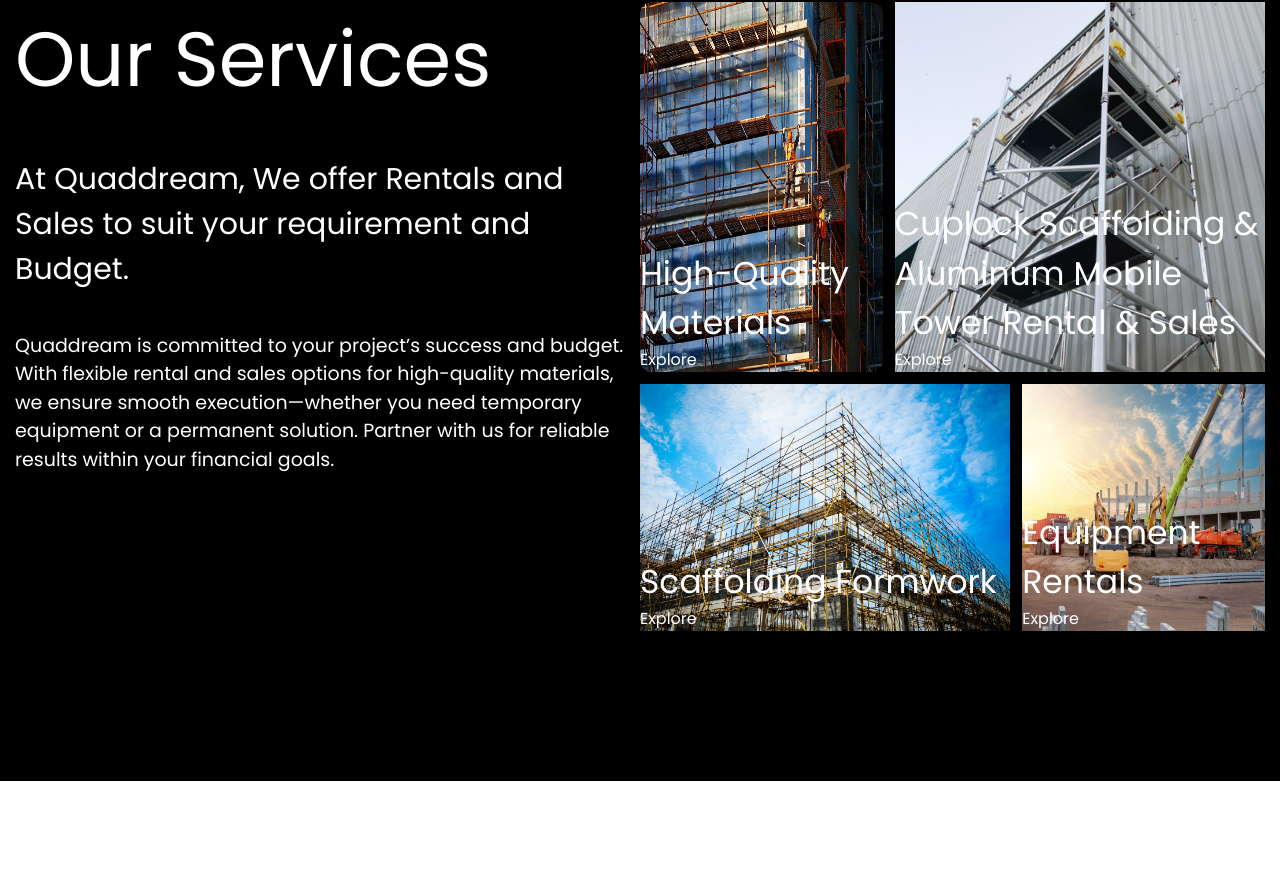
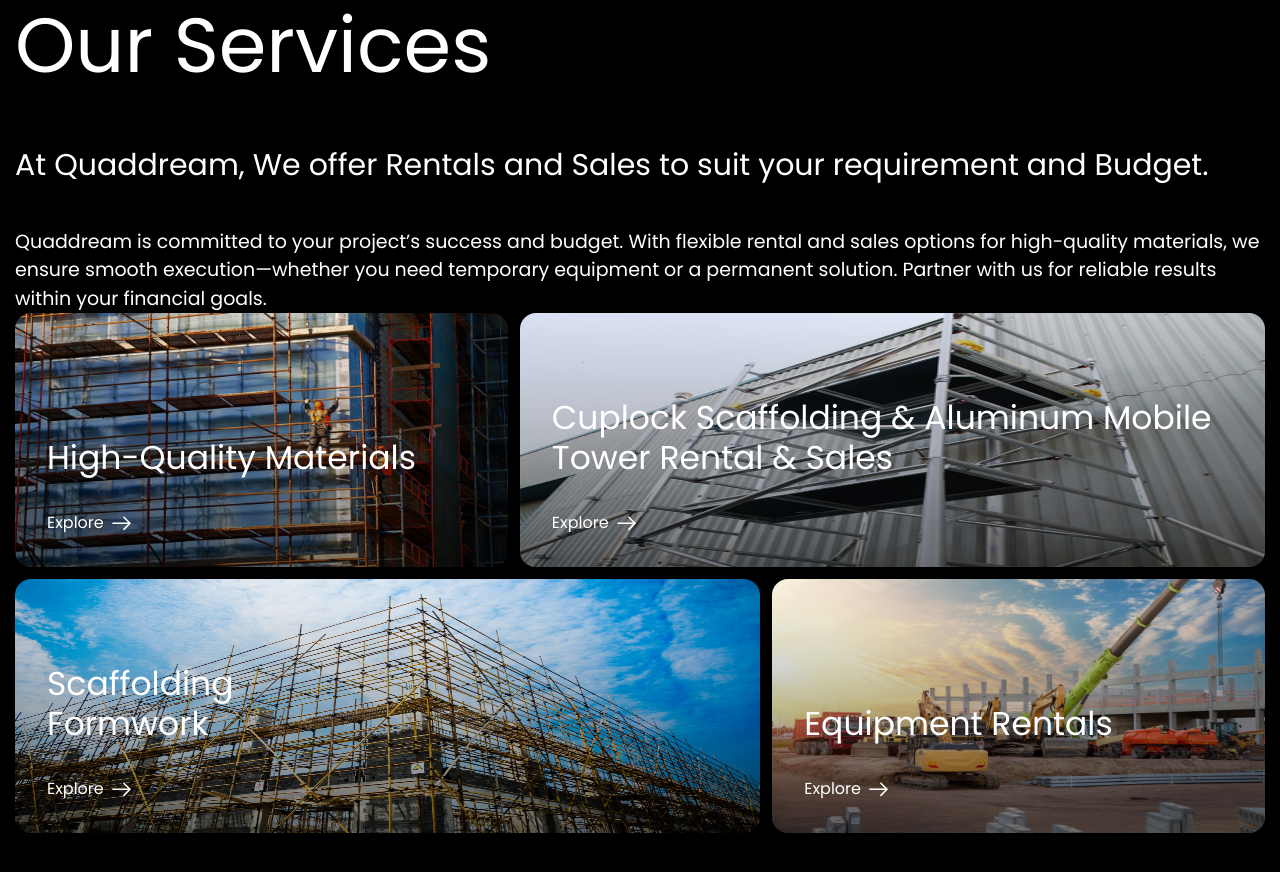
Before and after one commit to quaddream/quaddream, a Next.js app: page / in a window 1280 px wide. Shown: the part 1937-2809 px from the top of the page. Before the commit the page ends 2718 px from the top, so only its background shows below. Built offline with nearby package versions, Linux system fonts and the light colour scheme.

Commit message:
service page

```diff
--- a/app/components/home/sections/Services.tsx
+++ b/app/components/home/sections/Services.tsx
@@ -1,11 +1,12 @@
 import React from 'react'
 import Image from 'next/image'
+import Link from 'next/link'
 
 const Services = () => {
     return (
-    <section>
-        <div className='container py-[150px]'>
-            <div className='grid grid-cols-2 text-white'>
+        <section className='py-150'>
+            <div className='container'>
+                <div className='grid grid-cols-1 2xl:grid-cols-[auto_866.89px] 2xl:gap-[97.23px] text-white'>
                     <div className='flex flex-col gap-[40px]'>
                         <h2 className='text-80'>Our Services</h2>
                         <h4 className='text-30'>At Quaddream, We offer Rentals and Sales to suit your requirement and Budget.</h4>
@@ -15,35 +16,95 @@
                         </p>
                     </div>
                     <div className='flex flex-col w-full gap-3 h-fit'>
-                    <div className='grid grid-cols-5 gap-3'>
-                    <div className='relative rounded-2xl col-span-2'>
-                        <Image src="/assets/home/service-1.jpg" alt="Services" width={500} height={300} className='h-full w-full rounded-xl'/>
-                        <div className='absolute bottom-0 left-0'>
-                        <h3 className='text-33'>High-Quality Materials</h3>
-                        <button>Explore</button>
+                        <div className='grid grid-cols-5 2xl:grid-rows-[336px_339px] gap-3'>
+                            <div className='relative col-span-2 overflow-hidden rounded-2xl p-8 flex flex-col group'>
+                                <div className='absolute top-0 left-0 h-full w-full overflow-hidden'>
+                                    <Image src="/assets/home/service-1.jpg" alt="Services" width={500} height={300} className='h-full w-full' />
+                                </div>
+                                <div className='absolute top-0 left-0 h-full w-full bg-gradient-to-b from-transparent to-black/50 group-hover:to-primary transition-all duration-300 to-100% z-20'></div>
+                                <div className='relative z-20 w-[53px] h-[53px] flex items-center justify-center bg-primary rounded-full opacity-0 group-hover:opacity-100 transition-all duration-300'>
+                                    <svg width="12" height="12" viewBox="0 0 12 12" fill="none" xmlns="http://www.w3.org/2000/svg" >
+                                        <path d="M10.8472 1.14795L0.820141 11.175" stroke="white" stroke-width="1.07432" stroke-miterlimit="10" stroke-linecap="round" stroke-linejoin="round" />
+                                        <path d="M10.8472 8.50349V1.14795H3.49163" stroke="white" stroke-width="1.07432" stroke-miterlimit="10" stroke-linecap="round" stroke-linejoin="round" />
+                                    </svg>
+                                </div>
+                                <div className='relative z-30 mt-auto'>
+                                    <h3 className='text-33 leading-[1.212121212121212] mb-25px'>High-Quality Materials</h3>
+                                    <Link href="/" className="flex items-center gap-2 group cursor-pointer">
+                                        <span>Explore</span> <svg width="19" height="15" viewBox="0 0 19 15" fill="none" xmlns="http://www.w3.org/2000/svg"
+                                        className='group-hover:translate-x-2 transition-all duration-300'>
+                                            <path d="M11.8843 1.2334L17.9543 7.3034L11.8843 13.3734" stroke="white" stroke-width="1.5" stroke-miterlimit="10" stroke-linecap="round" stroke-linejoin="round" className='group-hover:stroke-primary transition-all duration-300' />
+                                            <path d="M0.954102 7.30322H17.7841" stroke="white" stroke-width="1.5" stroke-miterlimit="10" stroke-linecap="round" stroke-linejoin="round" className='group-hover:stroke-primary transition-all duration-300' />
+                                        </svg>
+                                    </Link>
                                 </div>
                             </div>
-                    <div className='relative col-span-3'>
-                        <Image src="/assets/home/service-2.jpg" alt="Services" width={500} height={500} className='h-full w-full'/>
-                        <div className='absolute bottom-0 left-0'>
-                        <h3 className='text-33'>Cuplock Scaffolding & Aluminum Mobile Tower Rental & Sales</h3>
-                        <button>Explore</button>
+                            <div className='relative col-span-3 overflow-hidden rounded-2xl p-8 flex flex-col group'>
+                                <div className='absolute top-0 left-0 h-full w-full overflow-hidden'>
+                                    <Image src="/assets/home/service-2.jpg" alt="Services" width={500} height={500} className='h-full w-full' />
+                                </div>
+                                <div className='absolute top-0 left-0 h-full w-full bg-gradient-to-b from-transparent to-black/50 to-100%  z-20'></div>
+                                <div className='relative z-20 w-[53px] h-[53px] flex items-center justify-center bg-primary rounded-full opacity-0 group-hover:opacity-100 transition-all duration-300'>
+                                    <svg width="12" height="12" viewBox="0 0 12 12" fill="none" xmlns="http://www.w3.org/2000/svg">
+                                        <path d="M10.8472 1.14795L0.820141 11.175" stroke="white" stroke-width="1.07432" stroke-miterlimit="10" stroke-linecap="round" stroke-linejoin="round" />
+                                        <path d="M10.8472 8.50349V1.14795H3.49163" stroke="white" stroke-width="1.07432" stroke-miterlimit="10" stroke-linecap="round" stroke-linejoin="round" />
+                                    </svg>
+                                </div>
+                                <div className='relative z-30 mt-auto'>
+                                    <h3 className='text-33 leading-[1.212121212121212] mb-25px'>Cuplock Scaffolding & Aluminum Mobile Tower Rental & Sales</h3>
+                                    <Link href="/" className="flex items-center gap-2 group cursor-pointer" >
+                                        <span>Explore</span> <svg width="19" height="15" viewBox="0 0 19 15" fill="none" xmlns="http://www.w3.org/2000/svg"
+                                        className='group-hover:translate-x-2 transition-all duration-300'>
+                                            <path d="M11.8843 1.2334L17.9543 7.3034L11.8843 13.3734" stroke="white" stroke-width="1.5" stroke-miterlimit="10" stroke-linecap="round" stroke-linejoin="round" className='group-hover:stroke-primary transition-all duration-300' />
+                                            <path d="M0.954102 7.30322H17.7841" stroke="white" stroke-width="1.5" stroke-miterlimit="10" stroke-linecap="round" stroke-linejoin="round" className='group-hover:stroke-primary transition-all duration-300' />
+                                        </svg>
+                                    </Link>
                                 </div>
                             </div>
+
+                            <div className='col-span-3 relative overflow-hidden rounded-2xl p-8 flex flex-col   group'>
+                                <div className='absolute top-0 left-0 h-full w-full overflow-hidden'>
+                                    <Image src="/assets/home/service-3.jpg" alt="Services" width={500} height={500} className='h-full w-full' />
                                 </div>
-                    <div className='grid grid-cols-5 gap-3'>
-                    <div className='col-span-3 relative'>
-                        <Image src="/assets/home/service-3.jpg" alt="Services" width={500} height={500} className='h-full w-full'/>
-                        <div className='absolute bottom-0 left-0'>
-                        <h3 className='text-33'>Scaffolding Formwork</h3>
-                        <button>Explore</button>
+                                <div className='absolute top-0 left-0 h-full w-full bg-gradient-to-b from-transparent to-black/50 to-100% z-20'></div>
+                                <div className='relative z-20 w-[53px] h-[53px] flex items-center justify-center bg-primary rounded-full opacity-0 group-hover:opacity-100 transition-all duration-300'>
+                                    <svg width="12" height="12" viewBox="0 0 12 12" fill="none" xmlns="http://www.w3.org/2000/svg">
+                                        <path d="M10.8472 1.14795L0.820141 11.175" stroke="white" stroke-width="1.07432" stroke-miterlimit="10" stroke-linecap="round" stroke-linejoin="round" />
+                                        <path d="M10.8472 8.50349V1.14795H3.49163" stroke="white" stroke-width="1.07432" stroke-miterlimit="10" stroke-linecap="round" stroke-linejoin="round" />
+                                    </svg>
+                                </div>
+                                <div className='relative z-30 mt-auto'>
+                                    <h3 className='text-33 leading-[1.212121212121212] mb-25px'>Scaffolding <br /> Formwork</h3>
+                                    <Link href="/" className="flex items-center gap-2 group cursor-pointer">
+                                        <span>Explore</span>
+                                        <svg width="19" height="15" viewBox="0 0 19 15" fill="none" xmlns="http://www.w3.org/2000/svg"
+                                        className='group-hover:translate-x-2 transition-all duration-300'>
+                                            <path d="M11.8843 1.2334L17.9543 7.3034L11.8843 13.3734" stroke="white" stroke-width="1.5" stroke-miterlimit="10" stroke-linecap="round" stroke-linejoin="round" className='group-hover:stroke-primary transition-all duration-300' />
+                                            <path d="M0.954102 7.30322H17.7841" stroke="white" stroke-width="1.5" stroke-miterlimit="10" stroke-linecap="round" stroke-linejoin="round" className='group-hover:stroke-primary transition-all duration-300' />
+                                        </svg>
+                                    </Link>
                                 </div>
                             </div>
-                    <div className='col-span-2 relative'>
-                        <Image src="/assets/home/service-4.jpg" alt="Services" width={500} height={500} className='h-full w-full'/>
-                        <div className='absolute bottom-0 left-0'>
-                        <h3 className='text-33'>Equipment Rentals</h3>
-                        <button>Explore</button>
+                            <div className='col-span-2 relative overflow-hidden rounded-2xl p-8 flex flex-col group'>
+                                <div className='absolute top-0 left-0 h-full w-full overflow-hidden'>
+                                    <Image src="/assets/home/service-4.jpg" alt="Services" width={500} height={500} className='h-full w-full' />
+                                </div>
+                                <div className='absolute top-0 left-0 h-full w-full bg-gradient-to-b from-transparent to-black/50 to-100% z-20'></div>
+                                <div className='relative z-20 w-[53px] h-[53px] flex items-center justify-center bg-primary rounded-full opacity-0 group-hover:opacity-100 transition-all duration-300'>
+                                    <svg width="12" height="12" viewBox="0 0 12 12" fill="none" xmlns="http://www.w3.org/2000/svg">
+                                        <path d="M10.8472 1.14795L0.820141 11.175" stroke="white" stroke-width="1.07432" stroke-miterlimit="10" stroke-linecap="round" stroke-linejoin="round" />
+                                        <path d="M10.8472 8.50349V1.14795H3.49163" stroke="white" stroke-width="1.07432" stroke-miterlimit="10" stroke-linecap="round" stroke-linejoin="round"  />
+                                    </svg>
+                                </div>
+                                <div className='relative z-30 mt-auto'>
+                                    <h3 className='text-33 leading-[1.212121212121212] mb-25px'>Equipment Rentals</h3>
+                                    <Link href="/" className="flex items-center gap-2 group cursor-pointer">
+                                        <span>Explore</span> <svg width="19" height="15" viewBox="0 0 19 15" fill="none" xmlns="http://www.w3.org/2000/svg"
+                                        className='group-hover:translate-x-2 transition-all duration-300'>
+                                            <path d="M11.8843 1.2334L17.9543 7.3034L11.8843 13.3734" stroke="white" stroke-width="1.5" stroke-miterlimit="10" stroke-linecap="round" stroke-linejoin="round" className='group-hover:stroke-primary transition-all duration-300' />
+                                            <path d="M0.954102 7.30322H17.7841" stroke="white" stroke-width="1.5" stroke-miterlimit="10" stroke-linecap="round" stroke-linejoin="round" className='group-hover:stroke-primary transition-all duration-300' />
+                                        </svg>
+                                    </Link>
                                 </div>
                             </div>
                         </div>
--- a/app/globals.css
+++ b/app/globals.css
@@ -8,11 +8,14 @@
   --text-80: clamp(3.5rem, 6vw, 5rem);   /* min 56px, max 80px */
   --text-75: clamp(3.25rem, 5.5vw, 4.6875rem); /* min 52px, max 75px */
   --text-65: clamp(2.75rem, 4.8vw, 4.0625rem); /* min 44px, max 65px */
-  --text-33: clamp(1.75rem, 3vw, 2.0625rem);   /* min 28px, max 33px */
+  --text-33: clamp(1.75rem, 3vw + 0.5em, 2.0625rem);   /* min 28px, max 33px */
   --text-30: clamp(1.625rem, 2.5vw, 1.875rem); /* min 26px, max 30px */
   --text-25: clamp(1.375rem, 2vw, 1.5625rem);  /* min 22px, max 25px */
   --text-19: clamp(1rem, 1.5vw, 1.1875rem);    /* min 16px, max 19px */
   --text-16: clamp(0.9rem, 1.2vw, 1rem);    /* min 16px, max 19px */
+
+  --spacing-150: clamp(2em, 10vw + 0.5em, 150px);
+  --spacing-25: clamp(1em, 2vw + 0.5em, 25px);
 }
 
 @theme inline {
@@ -32,6 +35,11 @@
   --text-16: var(--text-16);
   --breakpoint-2xl: 96.875rem;
  /*  --container-7xl: 90rem; */
+
+  --spacing-150: var(--spacing-150);
+  --spacing-25px: var(--spacing-25);
+
+
 }
 
 @media (prefers-color-scheme: dark) {
```
Lines whose indentation alone changed are shown as unchanged.
